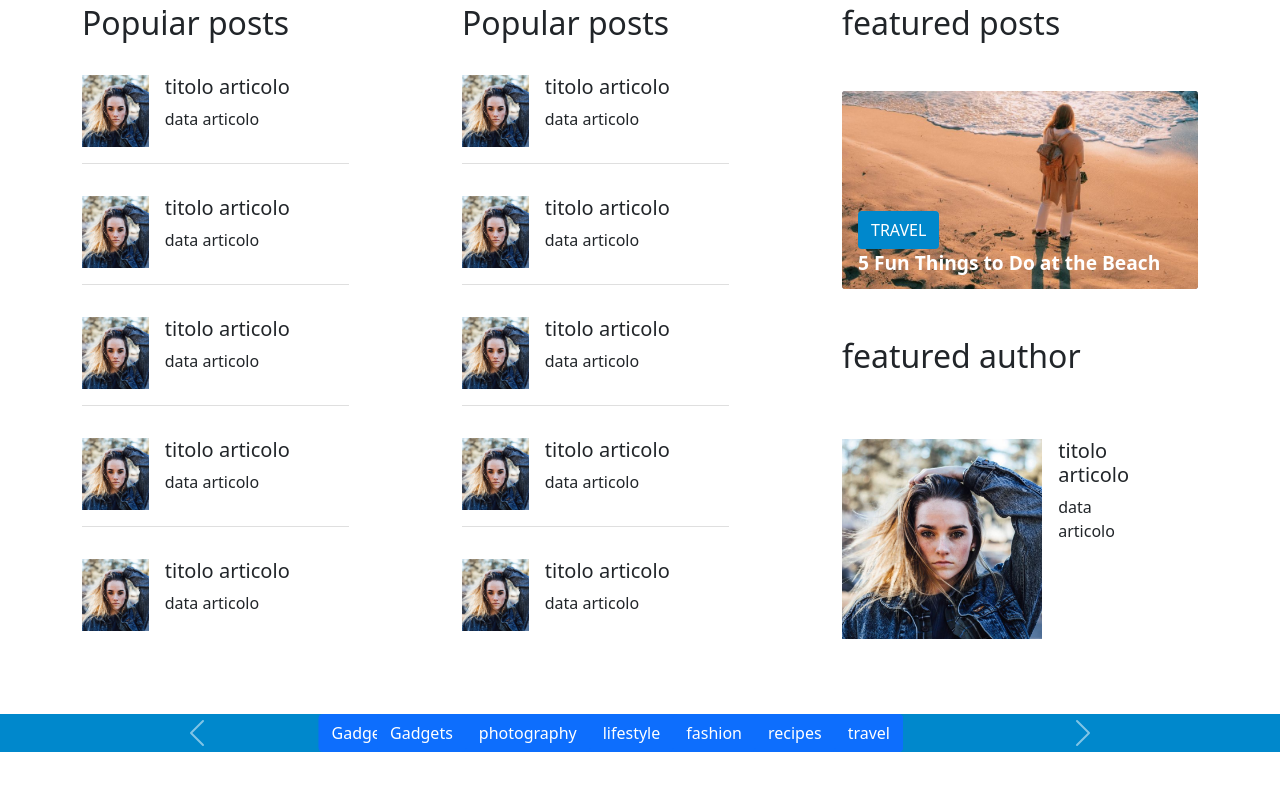
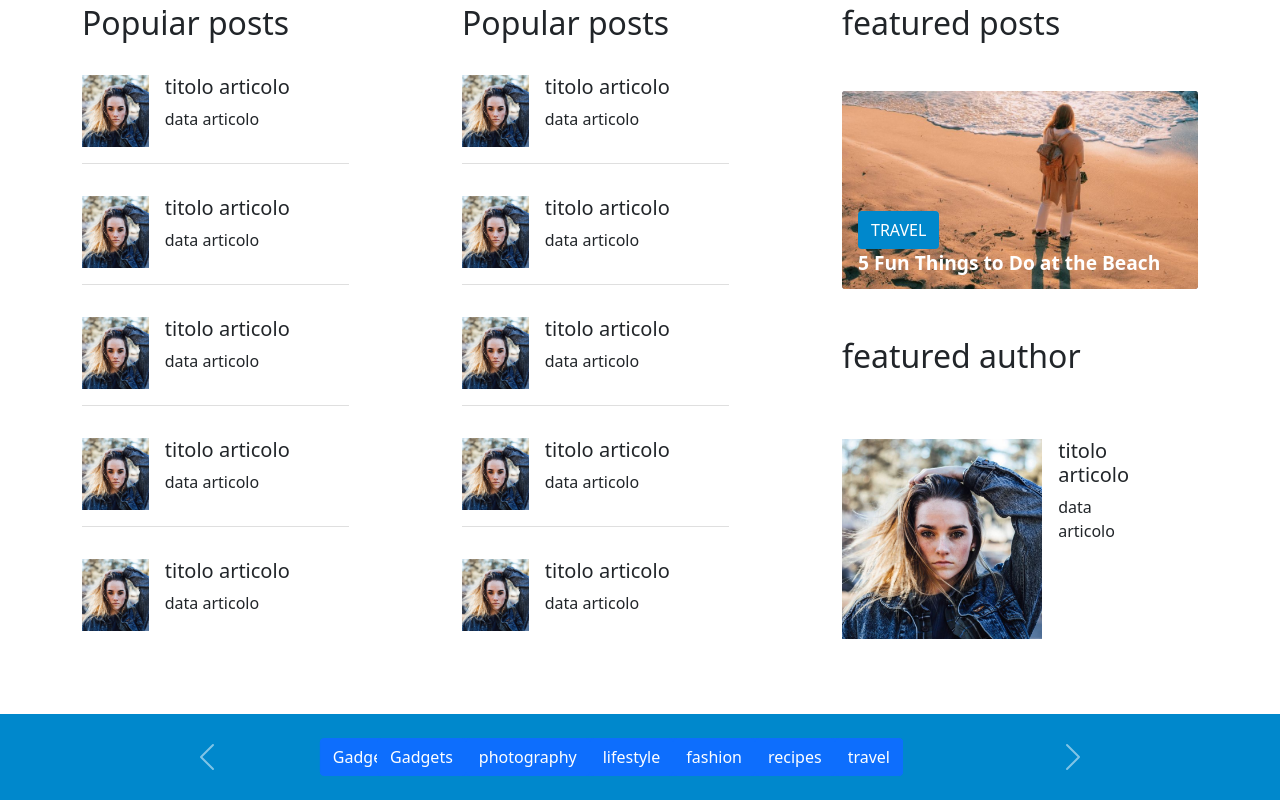
Before and after one commit to Dandav2923/proj-html-vuejs, a Vue app: page / in a window 1280 px wide. Shown: the part 732-1532 px from the top of the page. Before the commit the page ends 1484 px from the top, so only its background shows below. Built offline with nearby package versions, Linux system fonts and the light colour scheme.

Commit message:
main mid

```diff
--- a/src/components/Main/MainMid.vue
+++ b/src/components/Main/MainMid.vue
@@ -1,7 +1,7 @@
 <template>
 <div class="container-fluid">
     <div class="row justify-content-center">
-        <div class="col-10">
+        <div class="col-10 p-4">
             <div id="carouselExampleInterval" class="carousel slide" data-bs-ride="carousel">
                 <div class="carousel-inner">
                     <div class="carousel-item active d-flex justify-content-center" data-bs-interval="false">
@@ -97,11 +97,6 @@
 <script>
 export default {
     name: 'MainMid',
-    data (){
-        return [
-
-        ]
-    }
 }
 </script>
 
```
